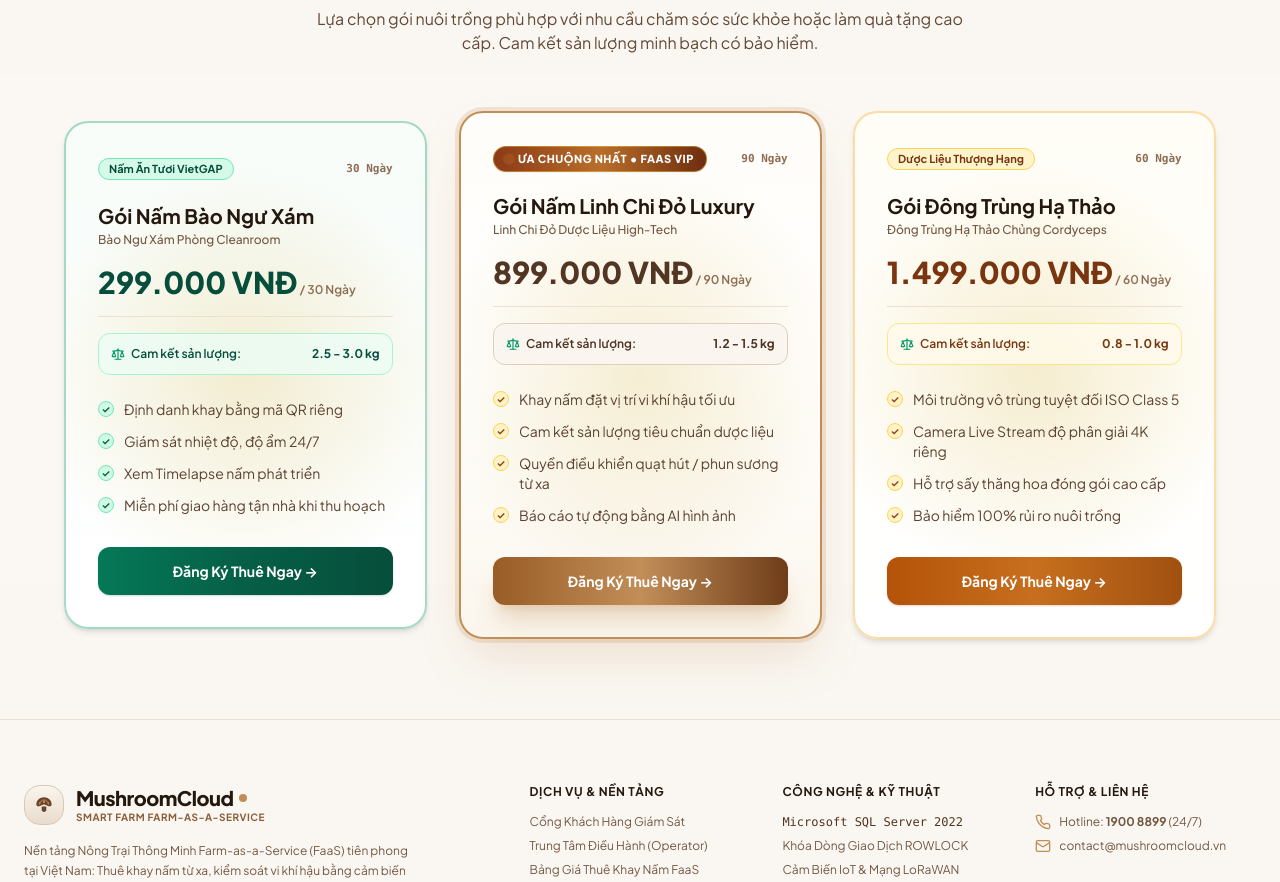
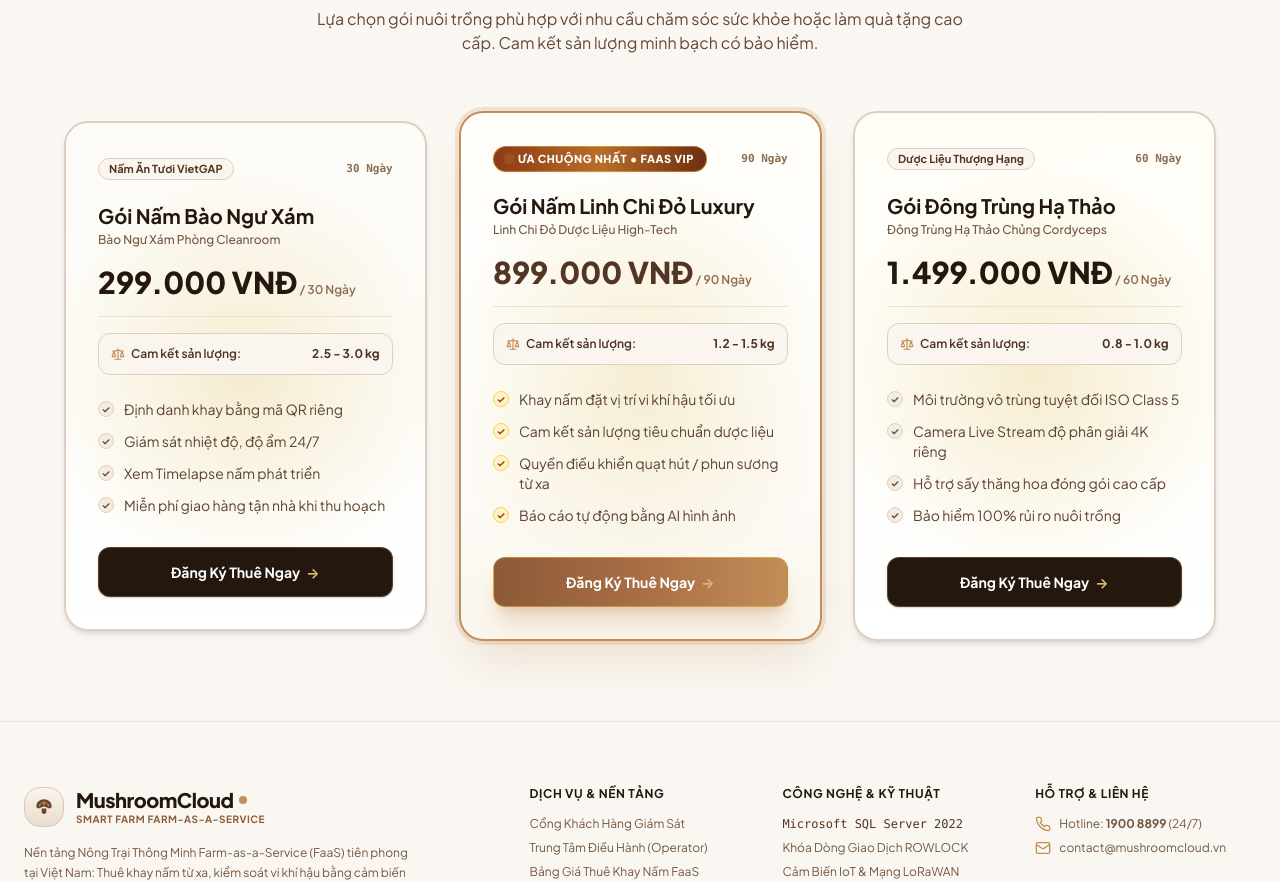
Before and after one commit to BryannLee202/QUAN_TRI_CSDL, a Next.js app in the folder frontend/: page / in a window 1280 px wide. Shown: the part 3481-4363 px from the top of the page. Built offline with nearby package versions, Linux system fonts and the light colour scheme; no server answers.

Commit message:
feat(packages): dong bo giao dien the gia va nut bam Deep Espresso Gold

```diff
--- a/frontend/src/components/landing/PackagesSection.tsx
+++ b/frontend/src/components/landing/PackagesSection.tsx
@@ -148,8 +148,8 @@ export default function PackagesSection() {
                 isPkg2
                   ? "bg-gradient-to-b from-[#FFFDF9] via-white to-[#FBF6ED] dark:from-[#2E1D13] dark:via-[#24160E] dark:to-[#1C1109] border-2 border-[#C28E58] ring-4 ring-[#C28E58]/20 shadow-2xl shadow-[#C28E58]/25 md:-translate-y-3"
                   : isPkg1
-                  ? "bg-gradient-to-b from-[#F7FCF9] to-white dark:from-[#17251C] dark:to-[#19100A] border-2 border-emerald-600/35 dark:border-emerald-500/40 shadow-md hover:shadow-xl hover:border-emerald-600"
-                  : "bg-gradient-to-b from-[#FFFDF6] to-white dark:from-[#261C10] dark:to-[#19100A] border-2 border-amber-500/35 dark:border-amber-500/40 shadow-md hover:shadow-xl hover:border-amber-500"
+                  ? "bg-gradient-to-b from-[#FDFBF7] to-white dark:from-[#21160E] dark:to-[#19100A] border-2 border-[#DECFC0] dark:border-[#4A3222] shadow-md hover:shadow-xl hover:border-[#C28E58]"
+                  : "bg-gradient-to-b from-[#FFFDF6] to-white dark:from-[#261C10] dark:to-[#19100A] border-2 border-[#DECFC0] dark:border-[#4A3222] shadow-md hover:shadow-xl hover:border-[#C28E58]"
               }`}
             >
               <div className="space-y-4">
@@ -161,11 +161,11 @@ export default function PackagesSection() {
                       Ưa Chuộng Nhất • FaaS VIP
                     </span>
                   ) : isPkg1 ? (
-                    <span className="inline-flex items-center gap-1.5 px-2.5 py-0.5 rounded-full bg-emerald-100/90 dark:bg-emerald-950/80 text-emerald-900 dark:text-emerald-300 text-[11px] font-bold border border-emerald-300 dark:border-emerald-800">
+                    <span className="inline-flex items-center gap-1.5 px-2.5 py-0.5 rounded-full bg-[#FAF5EE] dark:bg-[#2B1C13] text-[#523522] dark:text-[#E2BA78] text-[11px] font-bold border border-[#DECFC0] dark:border-[#543825]">
                       Nấm Ăn Tươi VietGAP
                     </span>
                   ) : (
-                    <span className="inline-flex items-center gap-1.5 px-2.5 py-0.5 rounded-full bg-amber-100/90 dark:bg-amber-950/80 text-amber-900 dark:text-amber-300 text-[11px] font-bold border border-amber-300 dark:border-amber-800">
+                    <span className="inline-flex items-center gap-1.5 px-2.5 py-0.5 rounded-full bg-[#FAF5EE] dark:bg-[#2B1C13] text-[#523522] dark:text-[#E2BA78] text-[11px] font-bold border border-[#DECFC0] dark:border-[#543825]">
                       Dược Liệu Thượng Hạng
                     </span>
                   )}
@@ -188,9 +188,7 @@ export default function PackagesSection() {
                   <span className={`text-3xl font-black ${
                     isPkg2
                       ? "text-[#523522] dark:text-[#F5CE76]"
-                      : isPkg1
-                      ? "text-emerald-900 dark:text-emerald-300"
-                      : "text-amber-900 dark:text-amber-300"
+                      : "text-[#24170E] dark:text-[#F5CE76]"
                   }`}>
                     {pkg.price}
                   </span>
@@ -200,12 +198,10 @@ export default function PackagesSection() {
                 <div className={`p-3 rounded-xl text-xs font-semibold flex items-center justify-between border ${
                   isPkg2
                     ? "bg-[#FAF5EE] dark:bg-[#331E12] text-[#4A3222] dark:text-[#E2BA78] border-[#DECFC0] dark:border-[#543825]"
-                    : isPkg1
-                    ? "bg-emerald-50/80 dark:bg-[#182C20] text-emerald-900 dark:text-emerald-200 border-emerald-200 dark:border-emerald-800"
-                    : "bg-amber-50/80 dark:bg-[#2C1F12] text-amber-900 dark:text-amber-200 border-amber-200 dark:border-amber-800"
+                    : "bg-[#FAF5EE] dark:bg-[#26180F] text-[#4A3222] dark:text-[#DAC7B5] border-[#DECFC0] dark:border-[#4A3222]"
                 }`}>
                   <span className="flex items-center gap-1.5">
-                    <svg className="w-3.5 h-3.5 text-emerald-600 dark:text-emerald-400" viewBox="0 0 24 24" fill="none" stroke="currentColor" strokeWidth="2" strokeLinecap="round" strokeLinejoin="round">
+                    <svg className="w-3.5 h-3.5 text-[#C28E58]" viewBox="0 0 24 24" fill="none" stroke="currentColor" strokeWidth="2" strokeLinecap="round" strokeLinejoin="round">
                       <path d="m16 16 3-8 3 8c-.87.65-1.92 1-3 1s-2.13-.35-3-1Z"/>
                       <path d="m2 16 3-8 3 8c-.87.65-1.92 1-3 1s-2.13-.35-3-1Z"/>
                       <path d="M7 21h10"/>
@@ -223,9 +219,7 @@ export default function PackagesSection() {
                       <span className={`w-4 h-4 rounded-full font-bold flex items-center justify-center text-[10px] shrink-0 mt-0.5 ${
                         isPkg2
                           ? "bg-amber-100 dark:bg-amber-950/80 text-amber-800 dark:text-amber-300 border border-amber-300 dark:border-amber-700"
-                          : isPkg1
-                          ? "bg-emerald-100 dark:bg-emerald-950/80 text-emerald-800 dark:text-emerald-300 border border-emerald-300 dark:border-emerald-700"
-                          : "bg-amber-100 dark:bg-amber-950/80 text-amber-800 dark:text-amber-300 border border-amber-300 dark:border-amber-700"
+                          : "bg-[#F4ECE1] dark:bg-[#332014] text-[#6E4B33] dark:text-[#E2BA78] border border-[#DECFC0] dark:border-[#543825]"
                       }`}>
                         ✓
                       </span>
@@ -237,15 +231,14 @@ export default function PackagesSection() {
 
               <button
                 onClick={() => openBookingModal(pkg)}
-                className={`mt-8 w-full py-3.5 px-4 rounded-xl font-bold text-xs sm:text-sm transition transform active:scale-95 shadow-sm ${
+                className={`mt-8 w-full py-3.5 px-4 rounded-xl font-bold text-xs sm:text-sm transition transform active:scale-95 shadow-sm flex items-center justify-center gap-1.5 ${
                   isPkg2
-                    ? "bg-gradient-to-r from-[#995C26] via-[#C28E58] to-[#6E3C18] hover:from-[#7D491C] hover:to-[#572E10] text-white shadow-xl shadow-[#C28E58]/30"
-                    : isPkg1
-                    ? "bg-gradient-to-r from-emerald-700 via-emerald-800 to-emerald-900 hover:from-emerald-800 hover:to-emerald-950 text-white shadow-md shadow-emerald-900/20"
-                    : "bg-gradient-to-r from-[#B45309] via-[#C76F1E] to-[#A15010] hover:from-[#92400E] hover:to-[#854009] text-white shadow-md shadow-amber-900/20"
+                    ? "bg-gradient-to-r from-[#8C5A37] via-[#A86E45] to-[#C28E58] hover:from-[#754728] hover:to-[#A86E45] text-white shadow-xl shadow-[#C28E58]/30 border border-amber-300/40"
+                    : "bg-[#24170E] hover:bg-[#382417] text-white border border-[#C28E58]/35 shadow-md shadow-[#24170E]/20 hover:border-[#C28E58]"
                 }`}
               >
-                Đăng Ký Thuê Ngay →
+                <span>Đăng Ký Thuê Ngay</span>
+                <span className="text-[#E2BA78] font-bold">→</span>
               </button>
             </TiltCard>
           );
```
